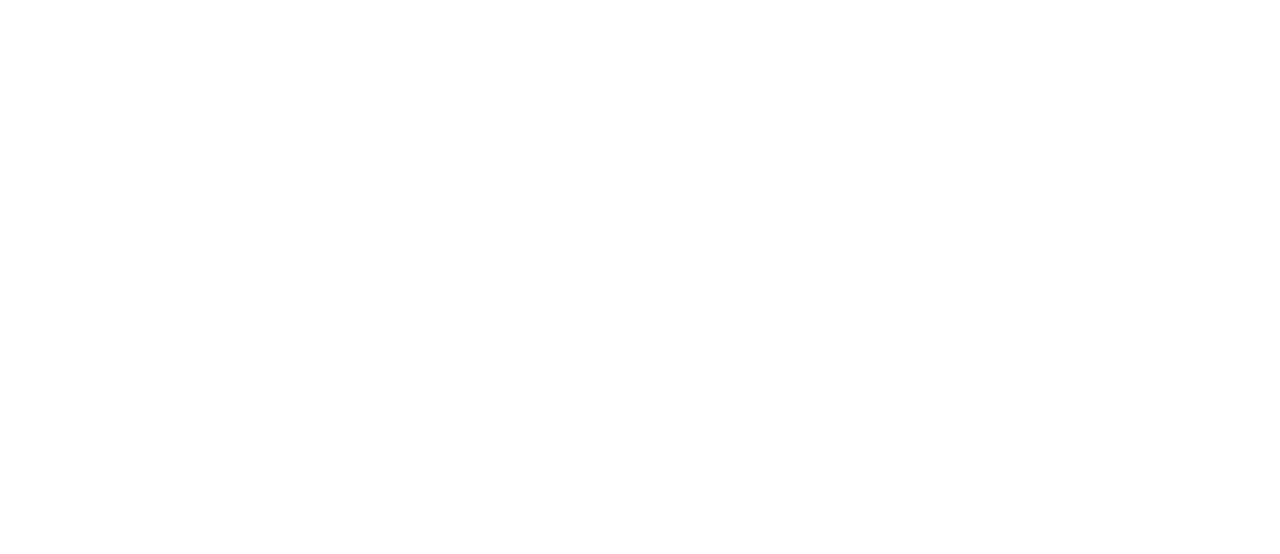
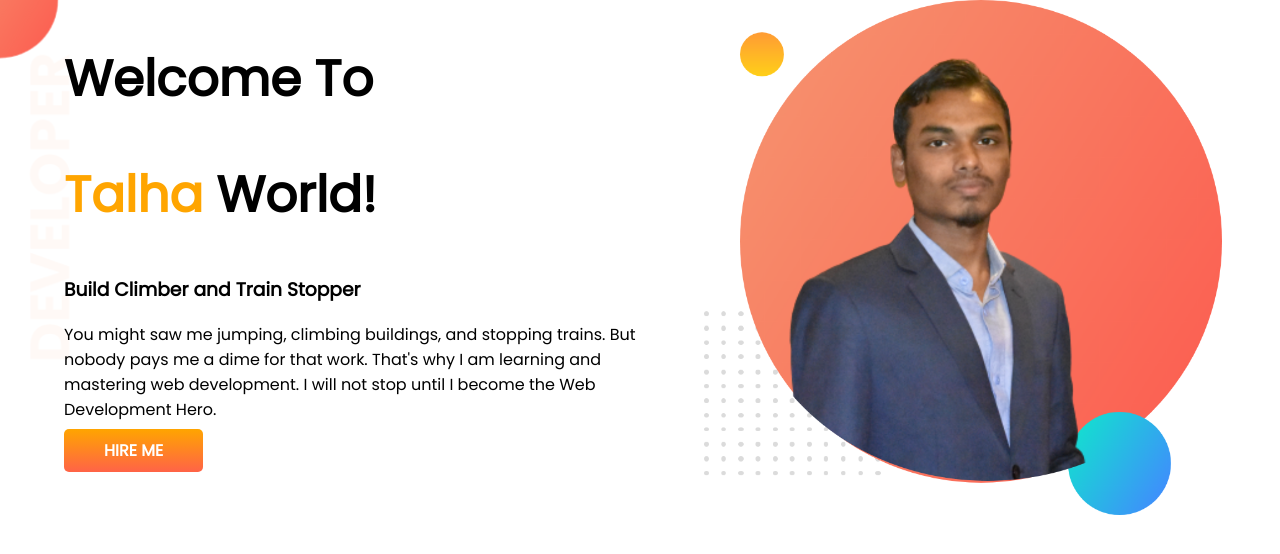
Before and after one commit to abutalha-197/Developer-portfolio, a plain HTML site: page index.html in a window 1280 px wide. Drawn offline with Linux system fonts and the light colour scheme.

Commit message:
first section

```diff
--- a/index.html
+++ b/index.html
@@ -1,13 +1,39 @@
 <!DOCTYPE html>
 <html lang="en">
+
 <head>
     <meta charset="UTF-8">
     <meta http-equiv="X-UA-Compatible" content="IE=edge">
     <meta name="viewport" content="width=device-width, initial-scale=1.0">
     <title>Talha World</title>
+    <link rel="preconnect" href="https://fonts.googleapis.com">
+    <link rel="preconnect" href="https://fonts.gstatic.com" crossorigin>
+    <link href="https://fonts.googleapis.com/css2?family=Poppins&display=swap" rel="stylesheet">
     <link rel="stylesheet" href="style.css">
 </head>
+
 <body>
 
+    <section class="top-banner">
+        <div class="half-width">
+            <h1>Welcome To</h1>
+            <h1><span class="n-color">Talha</span> World!</h1>
+            <h3>Build Climber and Train Stopper</h3>
+            <p>You might saw me jumping, climbing buildings, and stopping trains. But nobody pays me a dime for that
+                work.
+                That's why I am learning and mastering web development. I will not stop until I become the Web
+                Development
+                Hero.
+            <p>
+                <a class="link-btn" target="blank" href="https://www.linkedin.com/in/abu-talha-pappu-a3384a198/">HIRE
+                    ME</a>
+        </div>
+        <div class="half-width">
+            <img src="images/p1.png" alt="">
+        </div>
+    </section>
+
+
 </body>
+
 </html>
--- a/style.css
+++ b/style.css
@@ -0,0 +1,35 @@
+body{
+    font-family: 'Poppins', sans-serif;
+    margin: 0;
+}
+h1{
+    font-size: 50px;
+}
+.n-color{
+    color: orange;
+}
+section{
+    display: flex;
+}
+.half-width{
+    width: 50%;
+    padding-left: 5%;
+}
+.half-width img{
+    width: 90%;
+}
+.link-btn{
+    text-decoration: none;
+    background-image: linear-gradient(orange, tomato);
+    padding: 10px 40px;
+    color: white;
+    font-weight: 700;
+    border-radius: 5px;
+
+}
+.top-banner{
+    background-image: url(images/top-banner.png);
+    background-repeat: no-repeat;
+
+
+}
```
Also changed, not shown: images/p1.png (added), images/p2.png (added), 1 other file.
